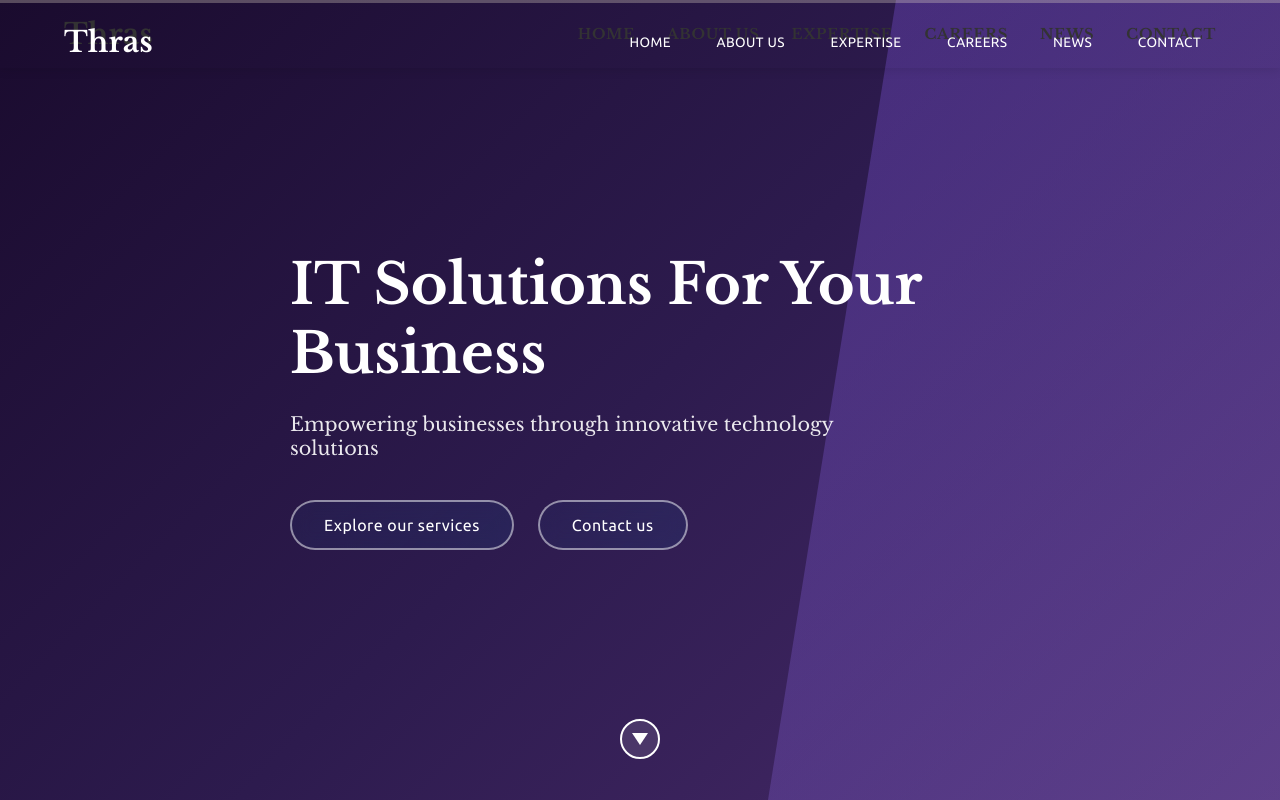
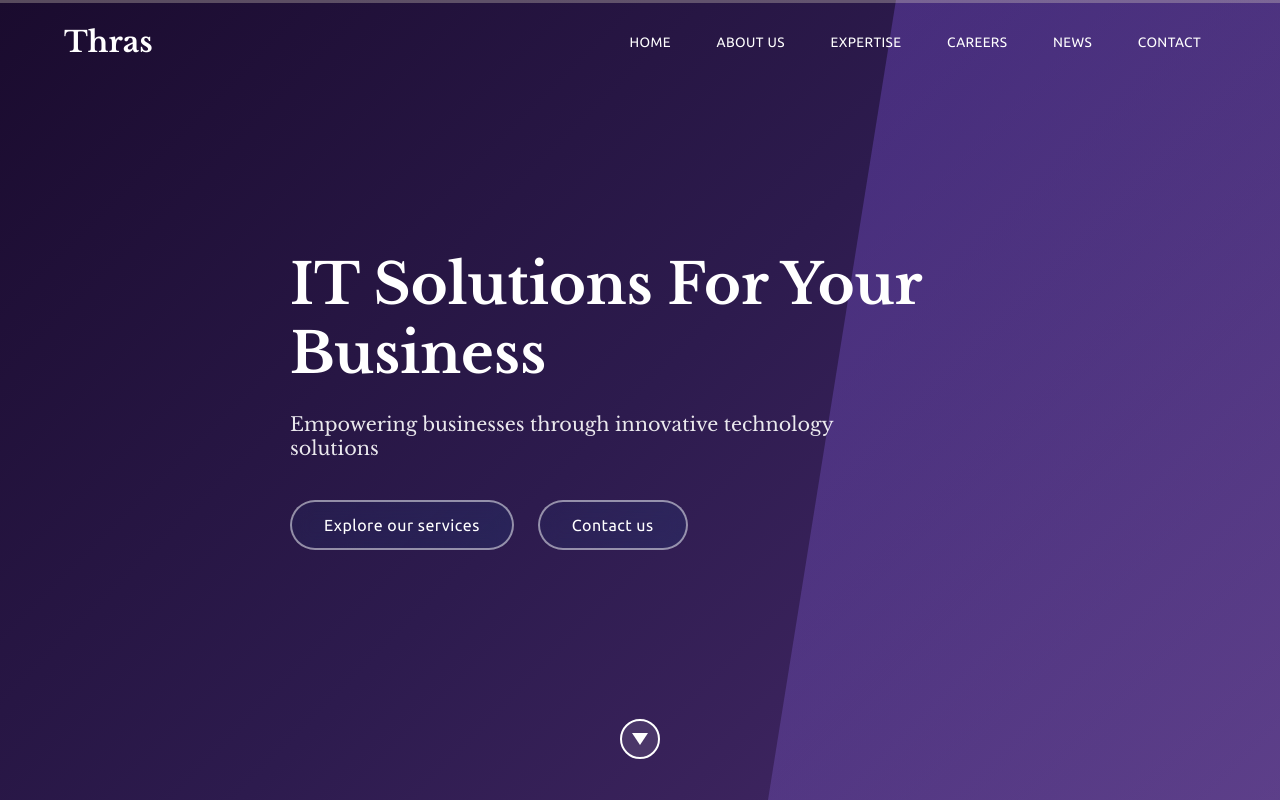
Before and after one commit to CharlesScheenaerts/ThrasWebsite, a Next.js app in the folder thras-website/: page / in a window 1280 px wide. Shown: the top 800 px of the page. Built offline with nearby package versions, Linux system fonts and the light colour scheme.

Commit message:
Remove double navv

```diff
--- a/thras-website/components/Layout.js
+++ b/thras-website/components/Layout.js
@@ -1,5 +1,4 @@
 import Head from 'next/head';
-import Navbar from './Navbar';
 import Footer from './Footer';
 import ScrollGauge from './ScrollGauge';
 import { useEffect, useState } from 'react';
@@ -27,7 +26,6 @@ export default function Layout({ children }) {
         <meta name="description" content="IT Services Consulting" />
       </Head>
       <ScrollGauge percentage={scrollPercentage} />
-      <Navbar />
       <main>{children}</main>
       <Footer />
     </>
--- a/thras-website/components/Navbar.js
+++ /dev/null
@@ -1,32 +0,0 @@
-import Link from 'next/link';
-import { useState } from 'react';
-import styles from '../styles/Navbar.module.css';
-
-export default function Navbar() {
-  const [isMenuOpen, setIsMenuOpen] = useState(false);
-
-  return (
-    <nav className={styles.navbar}>
-      <div className={styles.container}>
-        <Link href="/" className={styles.logo}>
-          <span className={styles.logoText}>Thras</span>
-        </Link>
-
-        <div className={styles.menuToggle} onClick={() => setIsMenuOpen(!isMenuOpen)}>
-          <span></span>
-          <span></span>
-          <span></span>
-        </div>
-
-        <div className={`${styles.menuItems} ${isMenuOpen ? styles.open : ''}`}>
-          <Link href="/" className={styles.menuItem}>HOME</Link>
-          <Link href="/about" className={styles.menuItem}>ABOUT US</Link>
-          <Link href="/expertise" className={styles.menuItem}>EXPERTISE</Link>
-          <Link href="/careers" className={styles.menuItem}>CAREERS</Link>
-          <Link href="/news" className={styles.menuItem}>NEWS</Link>
-          <Link href="/contact" className={styles.menuItem}>CONTACT</Link>
-        </div>
-      </div>
-    </nav>
-  );
-}
```
